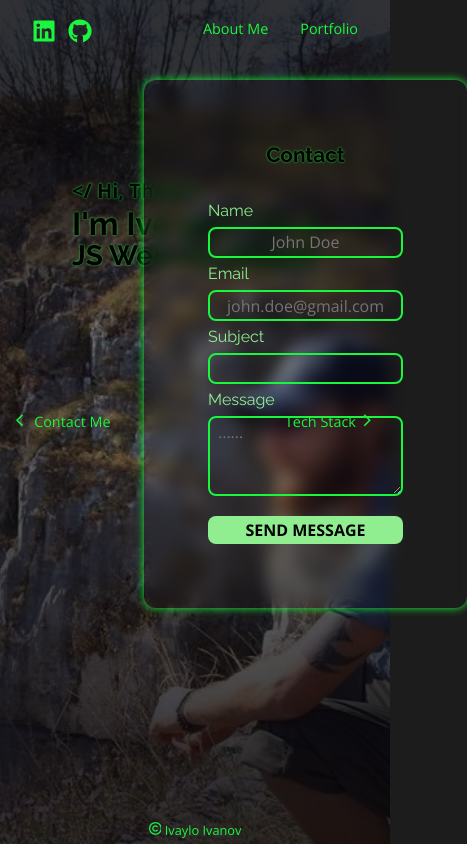
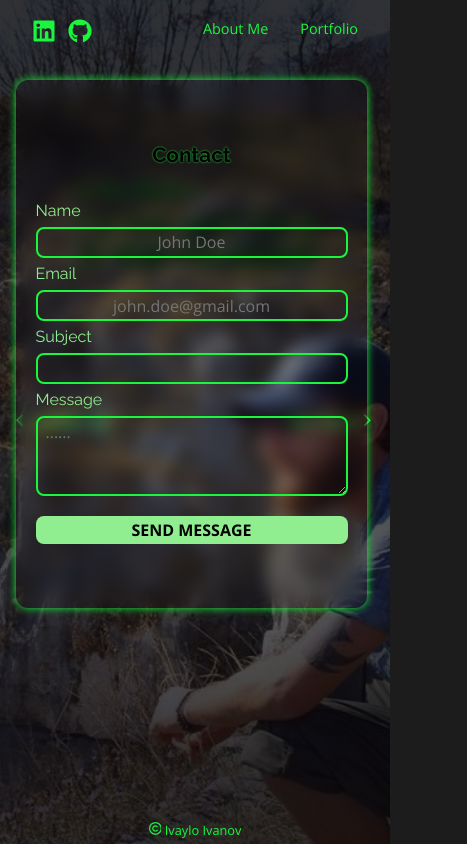
Before and after one commit to Ivaylo-St-Ivanov/Portfolio, a React (Vite) app: page / in a window 390 px wide. Both pictures are taken after a click on the element "Contact Me". Shown: the whole page, 467 px wide, since content can reach past the window. Built offline with nearby package versions, Linux system fonts and the light colour scheme.

Commit message:
Add 'Contact me' and 'Tech stack' sections responsive design.

```diff
--- a/src/components/ContactMe/ContactMe.scss
+++ b/src/components/ContactMe/ContactMe.scss
@@ -13,6 +13,23 @@
     gap: 2rem;
     animation: showContactMe 1s forwards;
     overflow: scroll;
+    z-index: 1;
+
+    @include gs.display(medium) {
+        margin: 0 3rem;
+        width: 80vw;
+    }
+
+    @include gs.display(small) {
+        margin: 0 1rem;
+        width: 90vw;
+        padding: 4rem 1rem;
+    }
+
+    @media (max-height: 30rem) and (orientation: landscape) {
+        top: 3rem;
+        padding: 2rem;
+    }
 
     &>h3 {
         color: black;
@@ -23,6 +40,10 @@
         @include gs.flex(column, none, none);
         gap: 0.25rem;
         width: 50vw;
+
+        @include gs.display(small) {
+            width: 80vw;
+        }
 
         &>label {
             color: lightgreen;
--- a/src/components/MainPage/MainPage.scss
+++ b/src/components/MainPage/MainPage.scss
@@ -108,6 +108,7 @@
         font-size: 0.9rem;
         font-weight: bold;
         letter-spacing: 0.1rem;
+        z-index: 2;
         animation-name: showToastModal;
         animation-duration: 0.5s;
 
--- a/src/components/TechStack/TechStack.scss
+++ b/src/components/TechStack/TechStack.scss
@@ -3,7 +3,8 @@
 .tech-stack__wrapper {
     position: absolute;
     top: 5rem;
-    margin: 0 9rem;
+    margin-left: 20rem;
+    margin-right: 2rem;
     backdrop-filter: blur(0.5rem);
     box-shadow: 0 0 0.5rem gs.$main-color;
     padding: 4rem;
@@ -12,6 +13,20 @@
     @include gs.flex(column, none, center);
     gap: 2rem;
     animation: showTechStack 1s forwards;
+
+    @include gs.display(x-large) {
+        margin-left: 10rem;
+    }
+
+    @include gs.display(large) {
+        margin: 0 1rem;
+        padding: 4rem 1rem;
+        z-index: 1;
+    }
+
+    @media (max-height: 30rem) and (orientation: landscape) {
+        margin: 0 2rem;
+    }
 
     &>h3 {
         color: black;
@@ -28,7 +43,7 @@
 
     100% {
         opacity: 1;
-        transform: translate(50%);
+        transform: translate(0%);
         transition: 0.5s;
     }
 }
```
